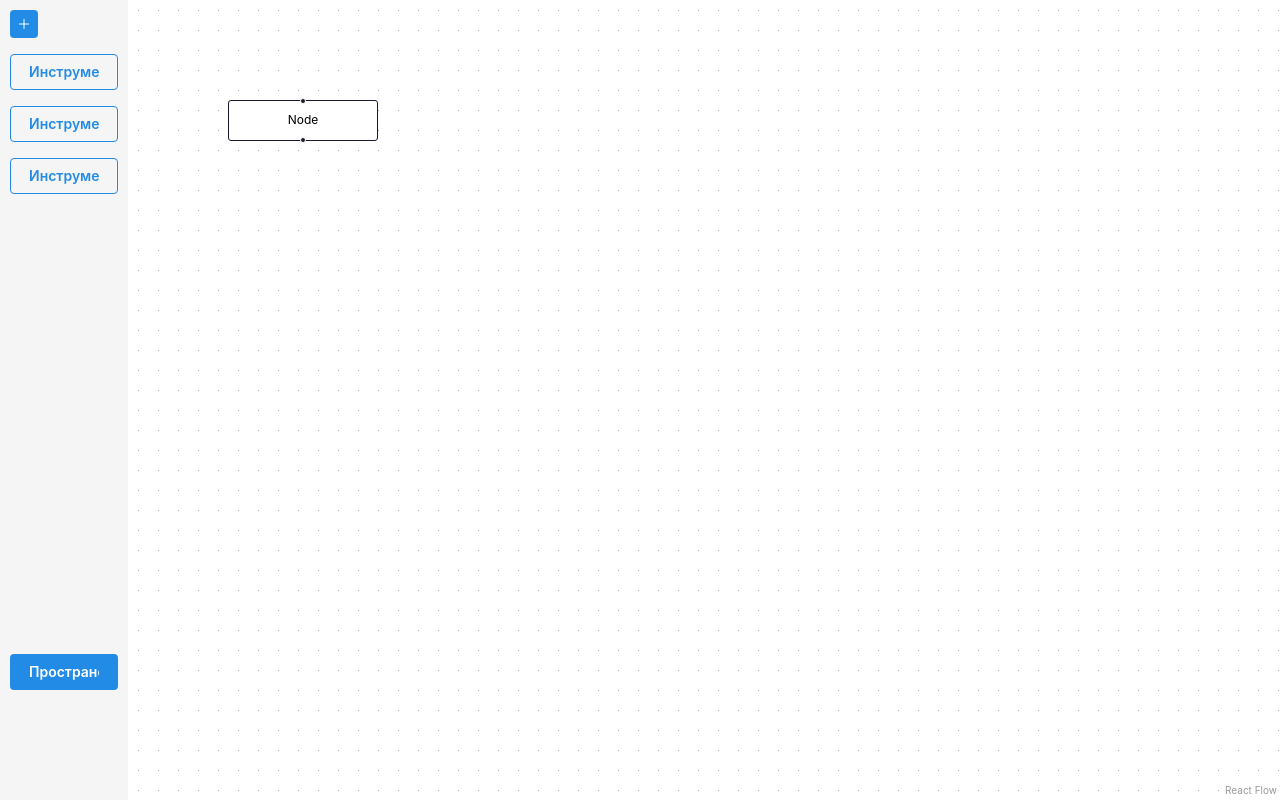
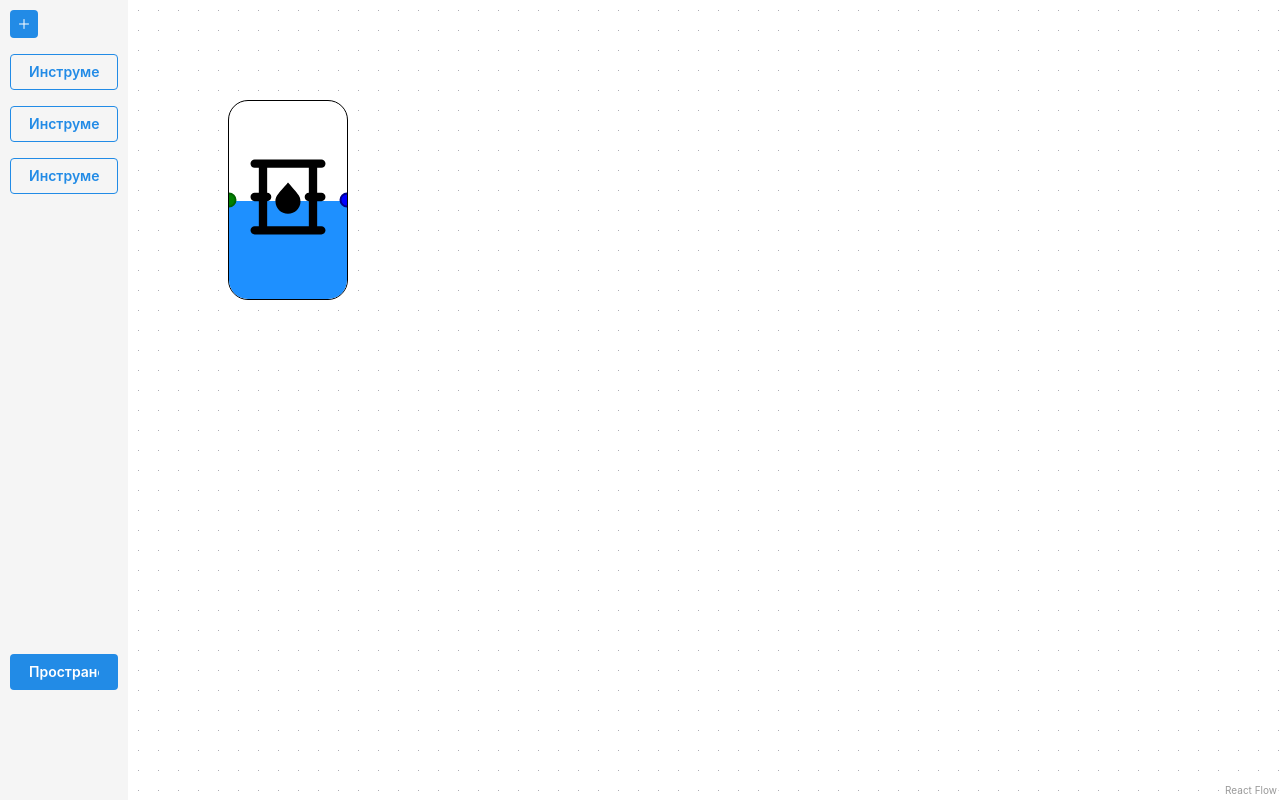
Before and after one commit to certified-juniors/AtomHack-SemiFinal-Frontend, a React (Vite) app: page /space/1 in a window 1280 px wide. Both pictures are taken after a click on the button 24 px from the left and 24 px from the top of the page. Built offline with nearby package versions, Linux system fonts and the light colour scheme.

Commit message:
Customized pipes and reservoirs

```diff
--- /dev/null
+++ b/src/entities/index.ts
@@ -0,0 +1,3 @@
+export * from './reservoir';
+
+export * from './pipe';
--- /dev/null
+++ b/src/entities/pipe/index.ts
@@ -0,0 +1,3 @@
+export type * from './model';
+
+export * from './ui';
--- /dev/null
+++ b/src/entities/pipe/ui/Pipe.tsx
@@ -0,0 +1,30 @@
+import { BaseEdge } from '@xyflow/react';
+
+export const Pipe = ({ id, sourceX, sourceY, targetX, targetY }) => {
+    // Находим точку перегиба, которая будет в центре между source и target
+    const midX = (sourceX + targetX) / 2;
+    const midY = (sourceY + targetY) / 2;
+
+    // В зависимости от расположения, генерируем путь с перегибом
+    const edgePath = [
+        `M${sourceX},${sourceY}`, // Начало в источнике
+        `L${midX},${sourceY}`, // Горизонтально до середины по X
+        `L${midX},${targetY}`, // Вертикально до целевой точки по Y
+        `L${targetX},${targetY}`, // Заканчиваем в целевой точке
+    ];
+
+    return (
+        <BaseEdge
+            id={id}
+            path={edgePath.join(' ')}
+            style={{
+                stroke: 'gray', // Цвет трубы
+                strokeWidth: 8, // Толщина линии
+                strokeLinecap: 'round', // Закругленные углы
+                strokeLinejoin: 'round', // Закругленные соединения
+                fill: 'none', // Без заливки
+                opacity: 0.8, // Прозрачность
+            }}
+        />
+    );
+};
--- /dev/null
+++ b/src/entities/pipe/ui/index.ts
@@ -0,0 +1 @@
+export * from './Pipe';
--- /dev/null
+++ b/src/entities/reservoir/index.ts
@@ -0,0 +1,3 @@
+export * from './ui';
+
+export type * from './model';
--- /dev/null
+++ b/src/entities/reservoir/ui/Reservoir.tsx
@@ -0,0 +1,76 @@
+import { Handle, Position } from '@xyflow/react';
+import { useState, useEffect } from 'react';
+import { MdOutlineOilBarrel as ReservoirIcon } from 'react-icons/md';
+
+export const Reservoir = () => {
+    const [level, setLevel] = useState(0);
+
+    useEffect(() => {
+        const interval = setInterval(() => {
+            setLevel(() => {
+                const newLevel = Math.floor(Math.random() * 11);
+                return newLevel;
+            });
+        }, 500);
+
+        return () => clearInterval(interval);
+    }, []);
+
+    return (
+        <div
+            style={{
+                position: 'relative',
+                backgroundColor: 'white',
+                border: '1px solid black',
+                borderRadius: '20px',
+                width: '120px',
+                height: '200px',
+                display: 'flex',
+                alignItems: 'center',
+                justifyContent: 'center',
+                overflow: 'hidden',
+            }}
+        >
+            <Handle
+                type="target"
+                position={Position.Left}
+                style={{
+                    width: '15px',
+                    height: '15px',
+                    backgroundColor: 'green',
+                    borderRadius: '50%',
+                    border: '2px solid darkgreen',
+                    zIndex: 5,
+                }}
+            />
+
+            <div style={{ position: 'absolute', zIndex: 2 }}>
+                <ReservoirIcon size={100} />
+            </div>
+
+            <Handle
+                type="source"
+                position={Position.Right}
+                style={{
+                    width: '15px',
+                    height: '15px',
+                    backgroundColor: 'blue',
+                    borderRadius: '50%',
+                    border: '2px solid darkblue',
+                    zIndex: 5,
+                }}
+            />
+
+            <div
+                style={{
+                    position: 'absolute',
+                    bottom: 0,
+                    width: '100%',
+                    height: `${(level / 10) * 100}%`,
+                    backgroundColor: 'dodgerblue',
+                    transition: 'height 0.5s ease-in-out',
+                }}
+            />
+        </div>
+    );
+};
--- /dev/null
+++ b/src/entities/reservoir/ui/index.ts
@@ -0,0 +1 @@
+export * from './Reservoir';
--- a/src/features/canvas/ui/Canvas.tsx
+++ b/src/features/canvas/ui/Canvas.tsx
@@ -1,14 +1,38 @@
 import { Flex } from '@mantine/core';
 import { applyNodeChanges, applyEdgeChanges, Background, ReactFlow, addEdge } from '@xyflow/react';
+import { nanoid } from 'nanoid';
+import { useCallback, useMemo } from 'react';
+
+import { Pipe, Reservoir } from '@/src/entities';
 
 import { useFlow } from '../../state';
 
 export const FlowCanvas = () => {
     const { state, dispatch } = useFlow();
 
+    const nodeTypes = useMemo(() => ({ reservoir: Reservoir }), []);
+    const edgeTypes = useMemo(() => ({ pipe: Pipe }), []);
+
+    const handleConnectPipes = useCallback(
+        (connection) => {
+            const edge = {
+                ...connection,
+                type: 'pipe',
+                id: nanoid(),
+            };
+            dispatch({
+                type: 'ADD_EDGE',
+                payload: addEdge(edge, state.edges),
+            });
+        },
+        [state.edges, dispatch]
+    );
+
     return (
         <Flex w="100%" h="100vh">
             <ReactFlow
+                edgeTypes={edgeTypes}
+                nodeTypes={nodeTypes}
                 nodes={state.nodes}
                 edges={state.edges}
                 onNodesChange={(nodes) =>
@@ -23,12 +47,7 @@ export const FlowCanvas = () => {
                         payload: applyEdgeChanges(edges, state.edges),
                     })
                 }
-                onConnect={(params) =>
-                    dispatch({
-                        type: 'ADD_EDGE',
-                        payload: addEdge(params, state.edges),
-                    })
-                }
+                onConnect={handleConnectPipes}
             >
                 <Background />
             </ReactFlow>
--- a/src/features/state/model/FlowProvider.tsx
+++ b/src/features/state/model/FlowProvider.tsx
@@ -24,6 +24,7 @@ export const flowReducer = (state: FlowState, action: FlowAction): FlowState =>
                     {
                         id: nanoid(),
                         position: { x: 100, y: 100 },
+                        type: 'reservoir',
                         data: { label: 'Node' },
                         ...action.payload,
                     },
```
